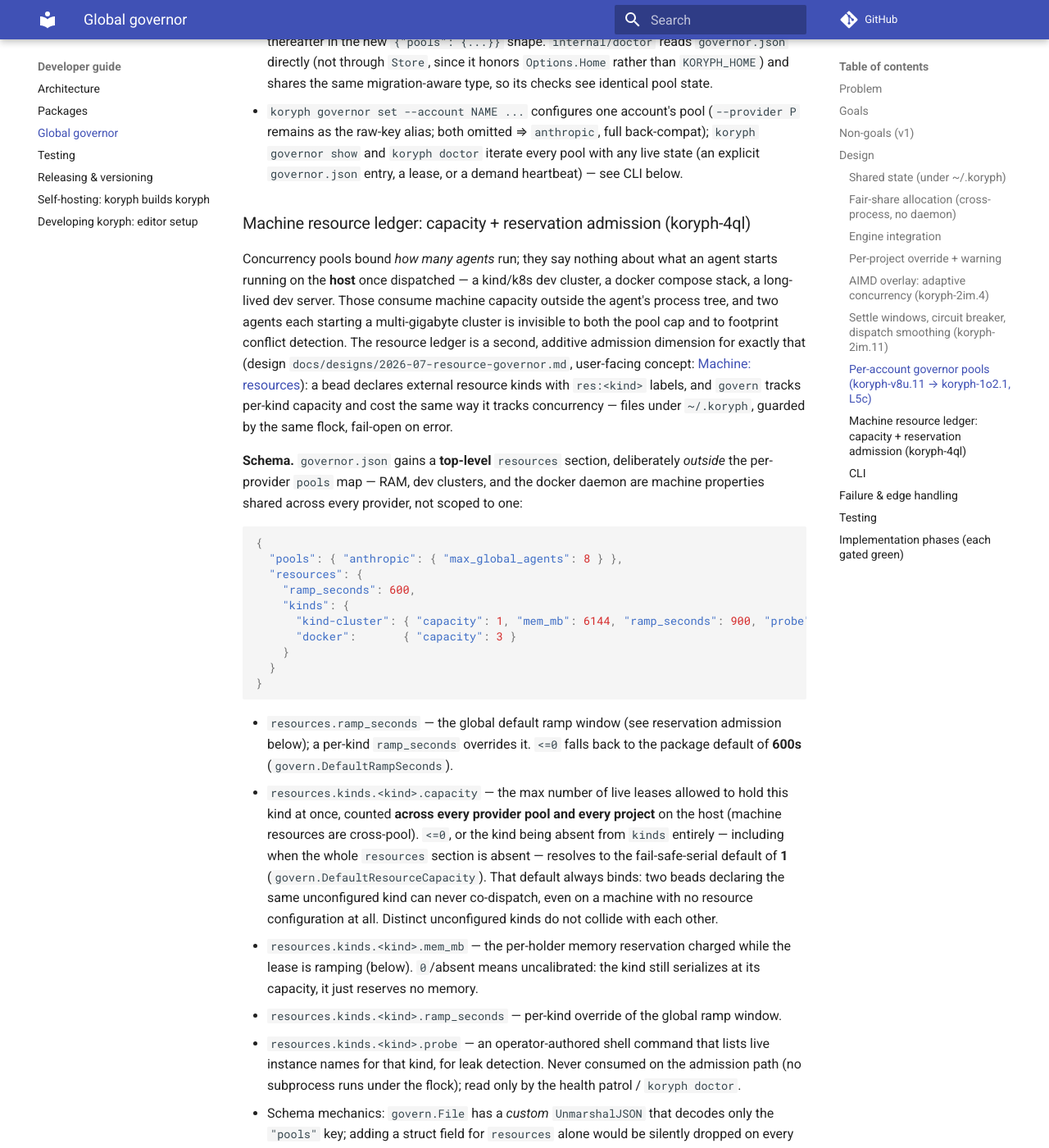
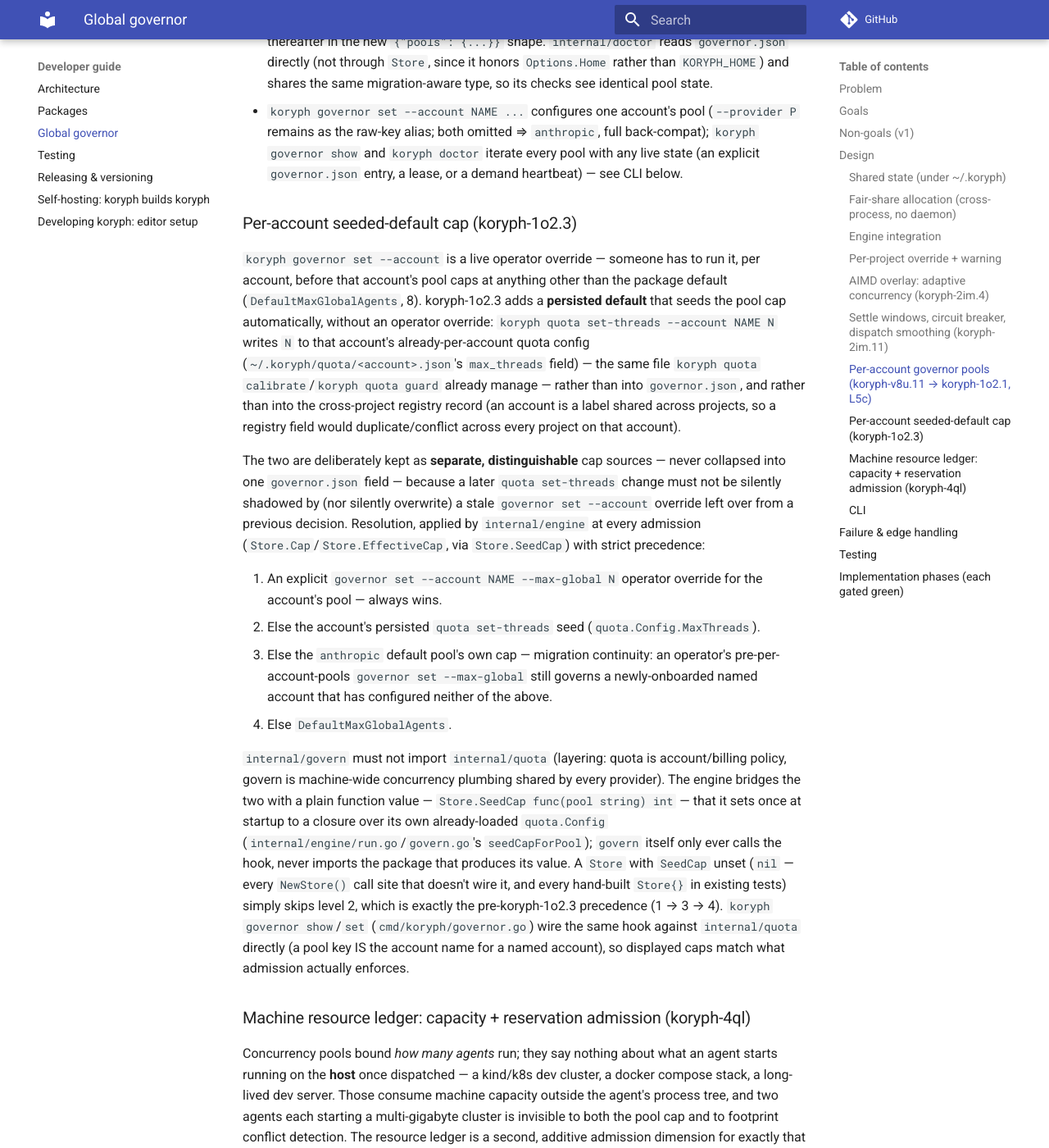
Before and after one commit to koryph/koryph, an MkDocs documentation site: the page built from docs/developer-guide/global-governor.md, in a window 1280 px wide and 1400 px high, scrolled down 6666 px. Shown: the whole window at 82% size. Built offline with MkDocs 1.6.1 and Material for MkDocs 9.7.7, drawn with Linux system fonts in a browser that asks for light colours; comment, search, counter and statistics services are not loaded.

Commit message:
docs: document the per-account seeded-default concurrency cap
Explain koryph-1o2.3's precedence (operator override > quota seed >
anthropic-pool continuity > package default) and the new
`koryph quota set-threads` command in the global-governor developer guide
and the billing-and-quota user guide; regenerate reference/cli.md.

Signed-off-by: Marshall Cody McCain <cody@mccain.family>

```diff
--- a/docs/developer-guide/global-governor.md
+++ b/docs/developer-guide/global-governor.md
@@ -290,6 +290,50 @@ governor.json:
   pool with any live state (an explicit `governor.json` entry, a lease, or a
   demand heartbeat) — see CLI below.
 
+### Per-account seeded-default cap (koryph-1o2.3)
+
+`koryph governor set --account` is a live operator override — someone has to
+run it, per account, before that account's pool caps at anything other than
+the package default (`DefaultMaxGlobalAgents`, 8). koryph-1o2.3 adds a
+**persisted default** that seeds the pool cap automatically, without an
+operator override: `koryph quota set-threads --account NAME N` writes `N` to
+that account's already-per-account quota config
+(`~/.koryph/quota/<account>.json`'s `max_threads` field) — the same file
+`koryph quota calibrate`/`koryph quota guard` already manage — rather than
+into `governor.json`, and rather than into the cross-project registry record
+(an account is a label shared across projects, so a registry field would
+duplicate/conflict across every project on that account).
+
+The two are deliberately kept as **separate, distinguishable** cap sources —
+never collapsed into one `governor.json` field — because a later
+`quota set-threads` change must not be silently shadowed by (nor silently
+overwrite) a stale `governor set --account` override left over from a
+previous decision. Resolution, applied by `internal/engine` at every
+admission (`Store.Cap`/`Store.EffectiveCap`, via `Store.SeedCap`) with strict
+precedence:
+
+1. An explicit `governor set --account NAME --max-global N` operator override
+   for the account's pool — always wins.
+2. Else the account's persisted `quota set-threads` seed (`quota.Config.MaxThreads`).
+3. Else the `anthropic` default pool's own cap — migration continuity: an
+   operator's pre-per-account-pools `governor set --max-global` still governs
+   a newly-onboarded named account that has configured neither of the above.
+4. Else `DefaultMaxGlobalAgents`.
+
+`internal/govern` must not import `internal/quota` (layering: quota is
+account/billing policy, govern is machine-wide concurrency plumbing shared by
+every provider). The engine bridges the two with a plain function value —
+`Store.SeedCap func(pool string) int` — that it sets once at startup to a
+closure over its own already-loaded `quota.Config`
+(`internal/engine/run.go`/`govern.go`'s `seedCapForPool`); `govern` itself
+only ever calls the hook, never imports the package that produces its value.
+A `Store` with `SeedCap` unset (`nil` — every `NewStore()` call site that
+doesn't wire it, and every hand-built `Store{}` in existing tests) simply
+skips level 2, which is exactly the pre-koryph-1o2.3 precedence (1 → 3 → 4).
+`koryph governor show`/`set` (`cmd/koryph/governor.go`) wire the same hook
+against `internal/quota` directly (a pool key IS the account name for a named
+account), so displayed caps match what admission actually enforces.
+
 ### Machine resource ledger: capacity + reservation admission (koryph-4ql)
 
 Concurrency pools bound *how many agents* run; they say nothing about what an
```
Also changed, not shown: docs/reference/cli.md (+11 -0 lines), docs/user-guide/billing-and-quota.md (+29 -0 lines).
